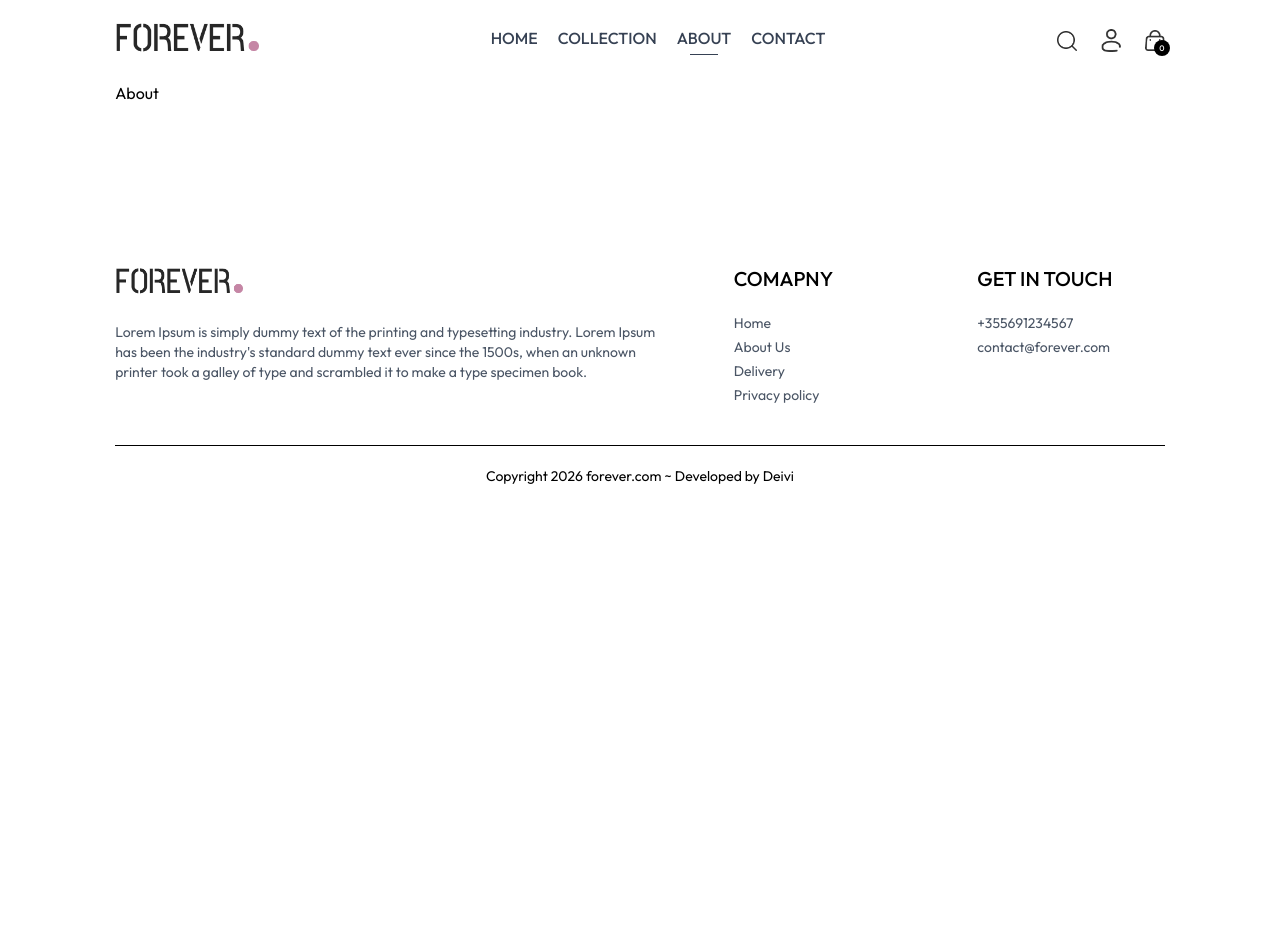
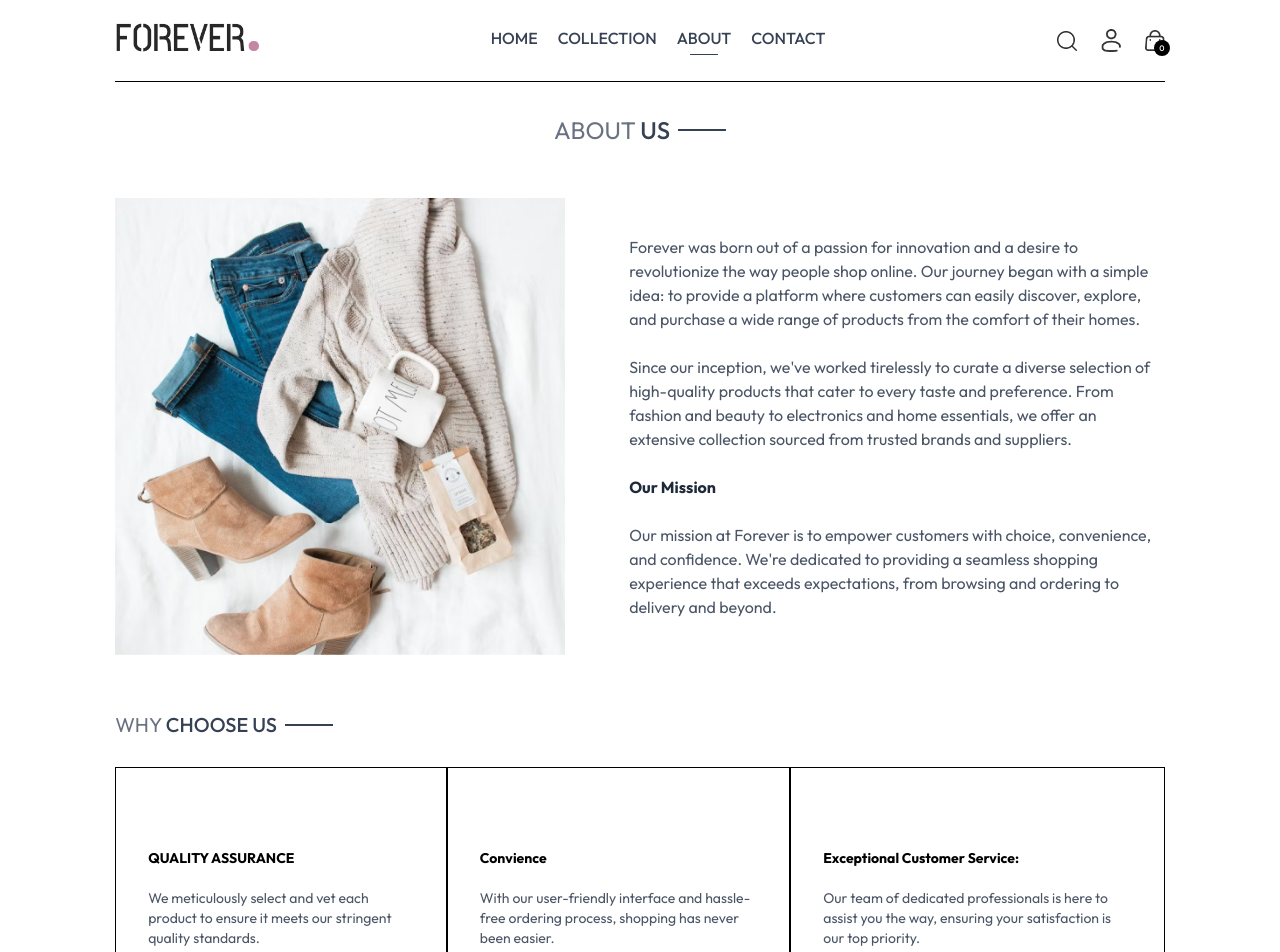
Before and after one commit to deivi313/fullstack_e-commerce_website, a React (Vite) app in the folder frontend/: page /about in a window 1280 px wide. Shown: the top 952 px of the page. Before the commit the page ends 800 px from the top, so only its background shows below. Built offline with nearby package versions, Linux system fonts and the light colour scheme.

Commit message:
added the about section

```diff
--- a/frontend/src/pages/About.jsx
+++ b/frontend/src/pages/About.jsx
@@ -1,8 +1,53 @@
 import React from 'react'
+import Title from '../components/Title'
+import { assets } from '../assets/frontend_assets/assets'
+import NewsletterBox from '../components/NewsletterBox'
+
 
 const About = () => {
   return (
-    <div>About</div>
+    <div>
+
+      <div className='text-2xl text-center pt-8 border-t'>
+        <Title text1={'ABOUT '} text2={'US'} />
+      </div>
+
+      <div className='my-10 flex flex-col lg:flex-row gap-16'>
+        <img className='w-full lg:max-w-112.5' src={assets.about_img} alt="about_image" />
+        <div className='flex flex-col justify-center gap-6 lg:w-2/4 text-gray-600'>
+          <p>Forever was born out of a passion for innovation and a desire to revolutionize the way people shop online. Our journey began with a simple idea: to provide a platform where customers can easily discover, explore, and purchase a wide range of products from the comfort of their homes.</p>
+          <p>Since our inception, we've worked tirelessly to curate a diverse selection of high-quality products that cater to every taste and preference. From fashion and beauty to electronics and home essentials, we offer an extensive collection sourced from trusted brands and suppliers.</p>
+          <b className='text-gray-800'>Our Mission</b>
+          <p>Our mission at Forever is to empower customers with choice, convenience, and confidence. We're dedicated to providing a seamless shopping experience that exceeds expectations, from browsing and ordering to delivery and beyond.</p>
+        </div>
+      </div>
+
+      <div className='text-xl py-4'>
+        <Title text1={'WHY '} text2={'CHOOSE US'} />
+      </div>
+
+      <div className='flex flex-col md:flex-row text-sm mb-20'>
+
+        <div className='border px-10 lg:px-8 md:px-6 py-8 sm:py-20 flex flex-col gap-5'>
+          <b>QUALITY ASSURANCE</b>
+          <p className='text-gray-600'>We meticulously select and vet each product to ensure it meets our stringent quality standards.</p>
+        </div>
+
+        <div className='border px-10 lg:px-8 md:px-6 py-8 sm:py-20 flex flex-col gap-5'>
+          <b>Convience</b>
+          <p className='text-gray-600'>With our user-friendly interface and hassle-free ordering process, shopping has never been easier.</p>
+        </div>
+
+        <div className='border px-10 lg:px-8 md:px-6 py-8 sm:py-20 flex flex-col gap-5'>
+          <b>Exceptional Customer Service:</b>
+          <p className='text-gray-600'>Our team of dedicated professionals is here to assist you the way, ensuring your satisfaction is our top priority.</p>
+        </div>
+
+      </div>
+
+      <NewsletterBox />
+
+    </div>
   )
 }
 
```
